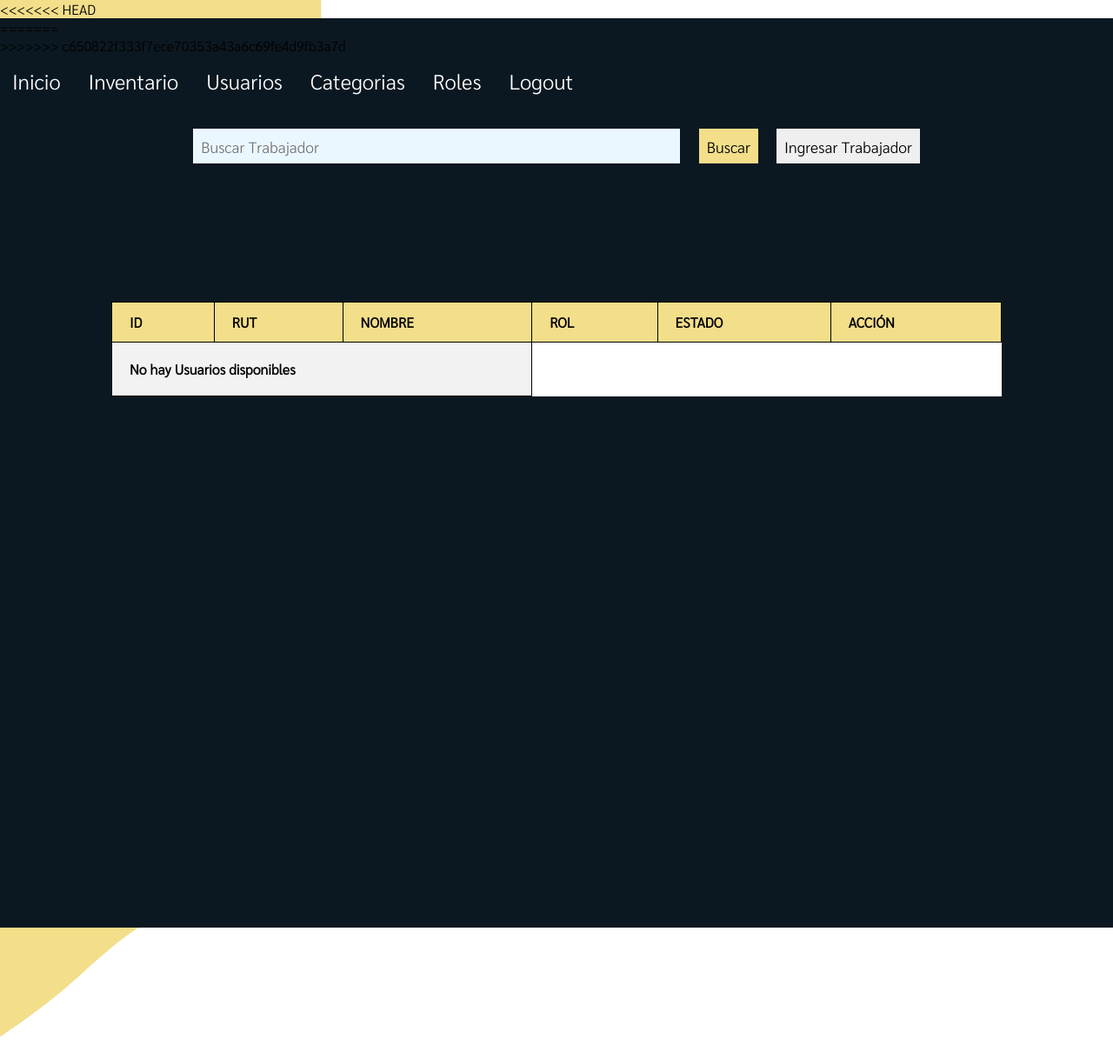
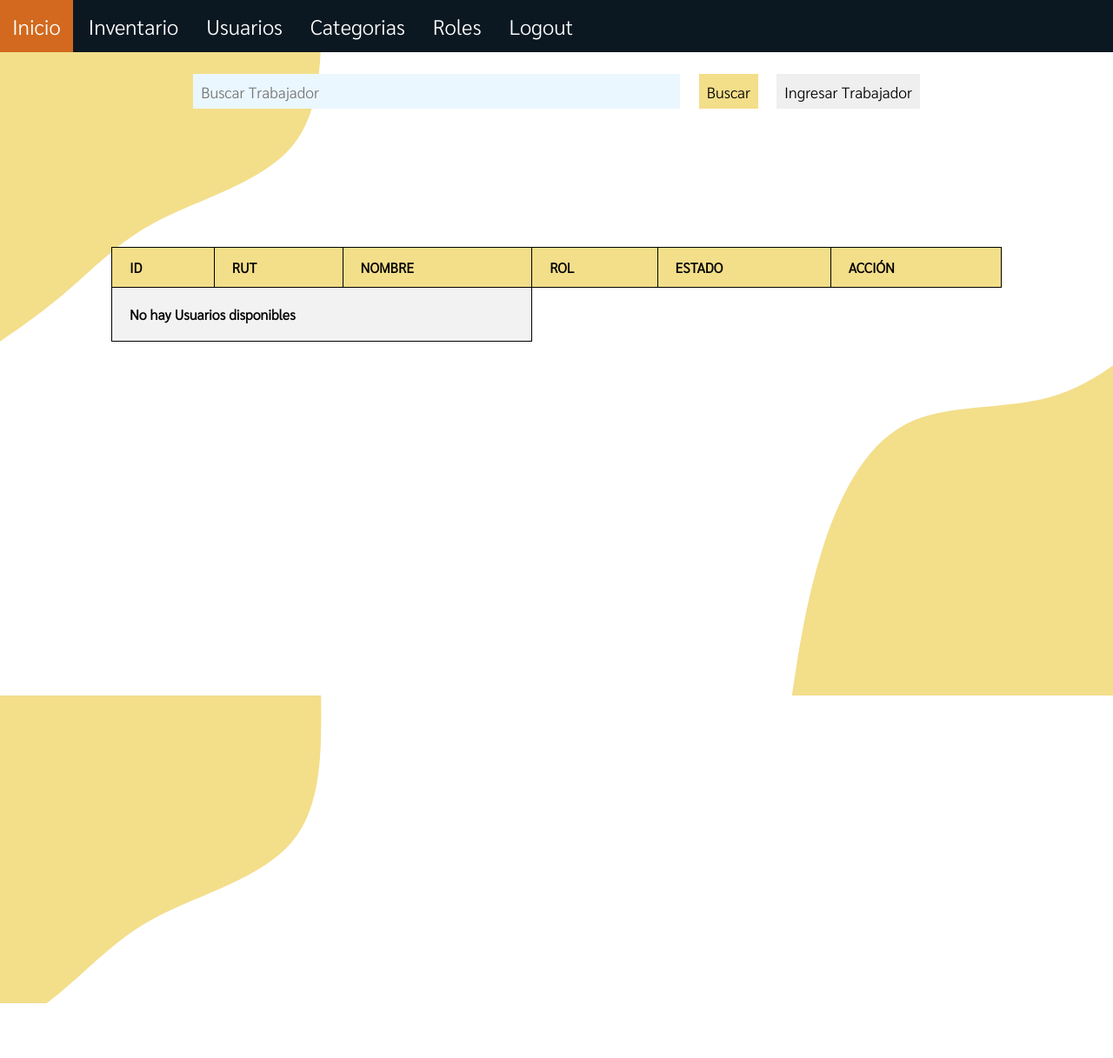
Before and after one commit to ElWazy/pasys-api, a PHP site: page /app/views/user/index.php in a window 1280 px wide. Shown: the whole page at 87% size. After the commit the page ends 1154 px from the top, so only its background shows below. Run offline with PHP 8.4, Linux system fonts and the light colour scheme; the template is opened without the code that fills it, so the values that code supplies are empty.

Commit message:
conflict fixed

```diff
--- a/app/views/user/index.php
+++ b/app/views/user/index.php
@@ -11,16 +11,8 @@
     <title>Empleados</title>
 </head>
 <body>
-<<<<<<< HEAD
-<nav>
-=======
-
-    <?php
-    $errors = "";
-    ?>
     <nav>
->>>>>>> c650822f333f7ece70353a43a6c69fe4d9fb3a7d
-        <ul class="menu_nav">
+                <ul class="menu_nav">
             <li><a href="/order_record">Inicio</a></li>
             <li><a href="/">Inventario</a></li>
             <li><a href="/user">Usuarios</a></li>
```
